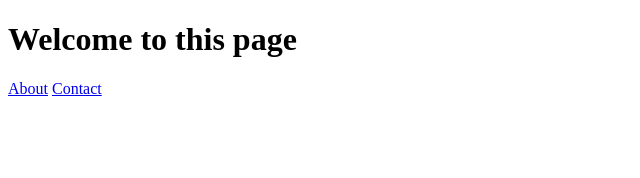
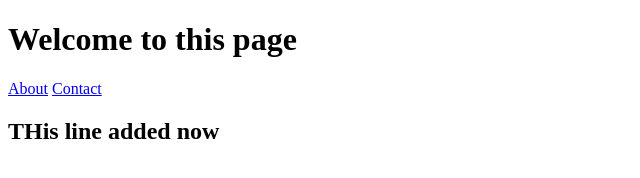
Before and after one commit to rhtm123/Testing, a plain HTML site: page index.html in a window 1280 px wide. Shown: the whole page, without its empty margins (0-640 px from the left). Drawn offline with Linux system fonts and the light colour scheme.

Commit message:
my second commit

```diff
--- a/index.html
+++ b/index.html
@@ -11,5 +11,7 @@
     <a href="about.html">About</a>
     <a href="contact.html">Contact</a>
 
+    <h2>THis line added now</h2>
+
 </body>
 </html>
```
